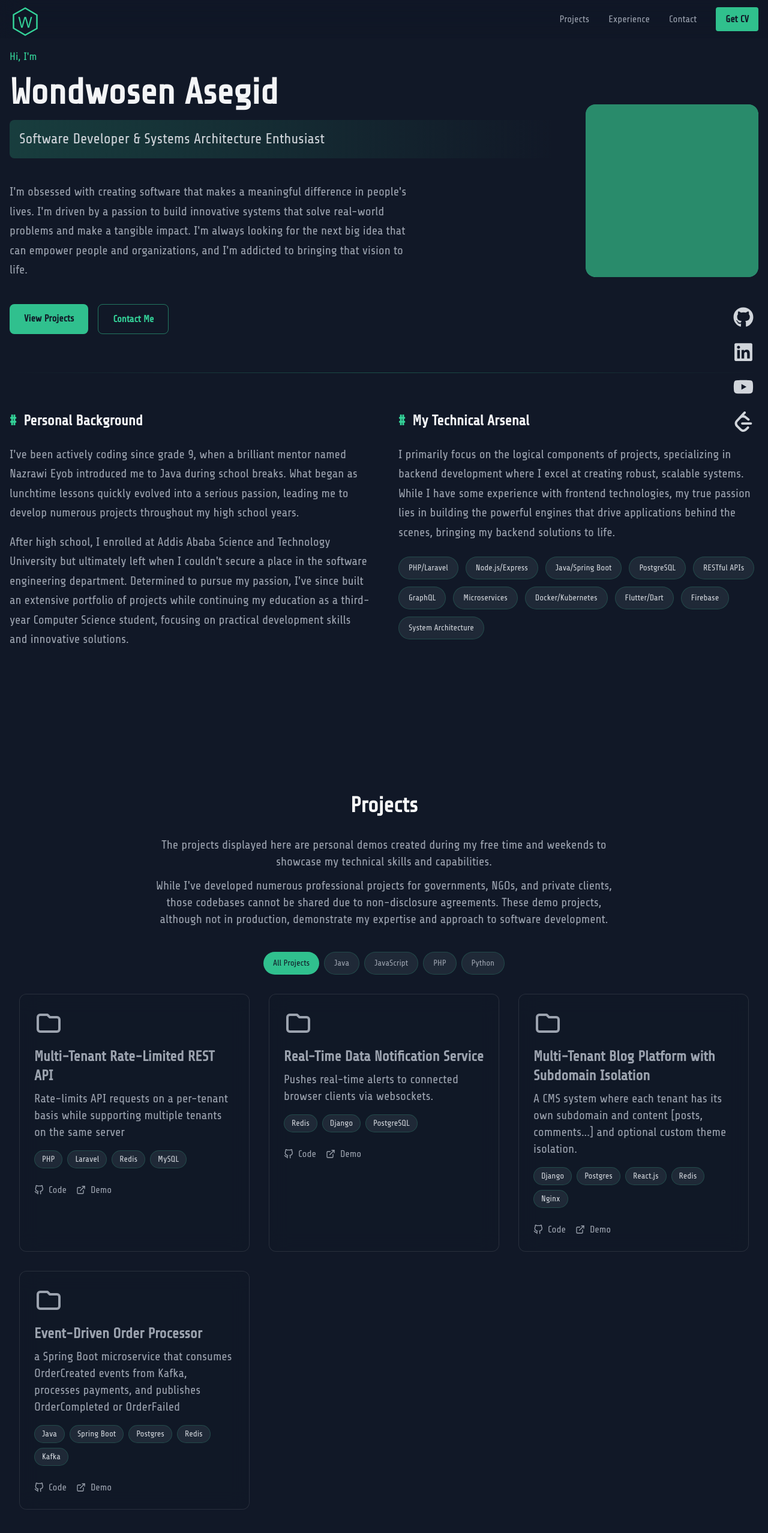
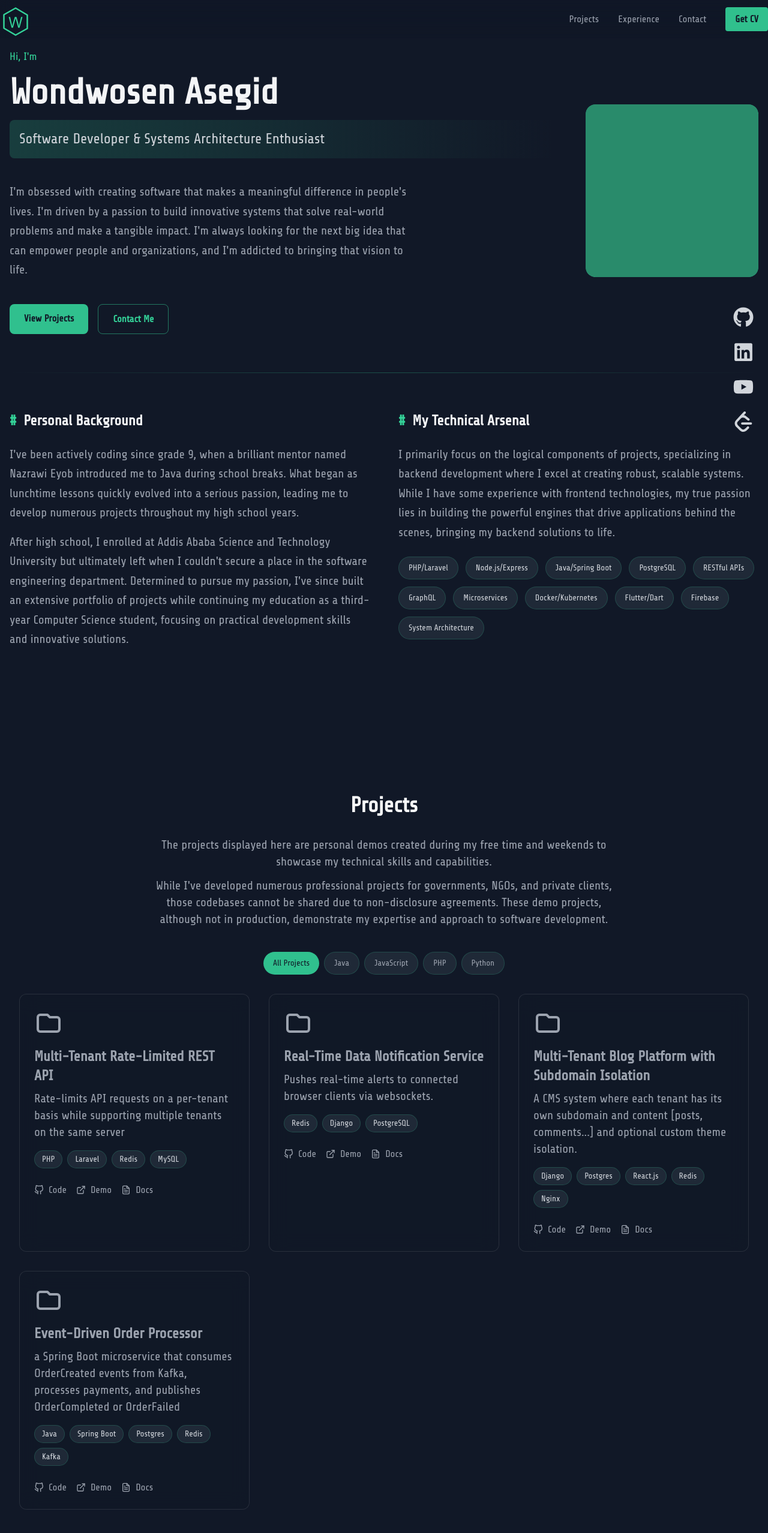
Before and after one commit to mc-solo/my-portfolio, a React (Vite) app: page / in a window 1280 px wide. Shown: the top 2556 px of the page at 60% size. Built offline with nearby package versions, Linux system fonts and the light colour scheme; grey boxes are pictures that could not be loaded.

Commit message:
header update

```diff
--- a/src/components/Experience.jsx
+++ b/src/components/Experience.jsx
@@ -53,6 +53,7 @@ const Experience = () => {
           </div>
         ))}
       </div>
+
     </div>
   )
 }
--- a/src/components/Hero.jsx
+++ b/src/components/Hero.jsx
@@ -19,7 +19,7 @@ const Hero = () => {
   };
 
   return (
-    <div className="container py-20 mx-auto  px-4  ">
+    <div className="container mx-auto py-20  px-4 ">
       <div className="w-full space-y-16">
         {/* Main Content Section */}
         <div className="flex flex-col lg:flex-row items-center gap-12">
@@ -35,7 +35,7 @@ const Hero = () => {
                 initial={{ opacity: 0 }}
                 animate={{ opacity: 1 }}
                 transition={{ delay: 0.4 }}
-                className="text-lg text-emerald-400 font-mono"
+                className="text-lg text-emerald-400 font-mono "
               >
                 Hi, I'm
               </motion.p>
--- a/src/components/Navbar.jsx
+++ b/src/components/Navbar.jsx
@@ -43,7 +43,7 @@ const Navbar = () => {
           : 'backdrop-blur-lg bg-gray-900/40'
       }`}
     >
-      <div className="px-4 w-full">
+      <div className=" w-full ">
         <div className="flex items-center justify-between h-16 max-w-[2000px]   mx-auto">
           {/* Logo: scrolls to top (to="home"), sized & colored here */}
           <div
@@ -63,7 +63,7 @@ const Navbar = () => {
                 smooth={true}
                 offset={-70}
                 duration={1000}
-                className="text-gray-400 hover:text-emerald-400 font-medium transition-colors"
+                className="text-gray-400 hover:text-emerald-400 font-medium transition-colors cursor-pointer"
               >
                 {item.name}
               </Link>
@@ -71,7 +71,7 @@ const Navbar = () => {
             <a
               href="/CV.pdf"
               download
-              className="px-4 py-2 bg-emerald-400/90 hover:bg-emerald-400 text-gray-900 font-semibold rounded transition-colors duration-300"
+              className="px-4  py-2 bg-emerald-400/90 hover:bg-emerald-400 text-gray-900 font-semibold rounded transition-colors duration-300"
             >
               Get CV
             </a>
--- a/src/components/Projects.jsx
+++ b/src/components/Projects.jsx
@@ -1,7 +1,7 @@
 // src/components/Projects.jsx
 import React, { useState, useEffect } from 'react'
 import { motion, AnimatePresence } from 'framer-motion'
-import { FiGithub, FiExternalLink } from 'react-icons/fi'
+import { FiGithub, FiExternalLink, FiFileText } from 'react-icons/fi'
 
 const projects = [
   {
@@ -9,32 +9,36 @@ const projects = [
     description: 'Rate-limits API requests on a per-tenant basis while supporting multiple tenants on the same server',
     tech: ['PHP', 'Laravel', 'Redis', 'MySQL'],
     languages: ['PHP'],
-    github: '#',
-    demo: '#'
+    github: 'https://gihub.com/mc-solo',
+    demo: '#',
+    docs: '#'
   },
   {
     title: 'Real-Time Data Notification Service',
     description: 'Pushes real-time alerts to connected browser clients via websockets.',
     tech: ['Redis','Django', 'PostgreSQL'],
     languages: ['Python'],
-    github: '#',
-    demo: '#'
+    github: 'https://gihub.com/mc-solo',
+    demo: '#',
+    docs: '#'
   },
   {
     title: 'Multi-Tenant Blog Platform with Subdomain Isolation',
     description: 'A CMS system where each tenant has its own subdomain and content [posts, comments...] and optional custom theme isolation.',
     tech: ['Django', 'Postgres', 'React.js', 'Redis', 'Nginx'],
     languages: ['Python', 'JavaScript'],
-    github: '#',
-    demo: '#'
+    github: 'https://gihub.com/mc-solo',
+    demo: '#',
+    docs: '#'
   },
   {
     title: 'Event-Driven Order Processor',
     description: 'a Spring Boot microservice that consumes OrderCreated events from Kafka, processes payments, and publishes OrderCompleted or OrderFailed',
     tech: ['Java', 'Spring Boot', 'Postgres', 'Redis', 'Kafka',],
     languages: ['Java',],
-    github: '#',
-    demo: '#'
+    github: 'https://gihub.com/mc-solo',
+    demo: '#',
+    docs: '#'
   },
 ]
 
@@ -110,6 +114,14 @@ const ProjectCard = ({ project, index }) => (
         >
           <FiExternalLink className="mr-2" /> Demo
         </a>
+        <a
+          href={project.docs}
+          target="_blank"
+          rel="noopener noreferrer"
+          className="flex items-center text-gray-400 hover:text-emerald-400 transition-colors "
+        >
+          <FiFileText className="mr-2" /> Docs
+        </a>
       </div>
     </div>
   </motion.div>
@@ -161,10 +173,10 @@ const Projects = () => {
           animate={{ opacity: 1 }}
           className="max-w-3xl mx-auto mb-10 text-center text-gray-400"
         >
-          <p className="mb-3 text-xl">
+          <p className="mb-3 text-xl md:text-center text-left">
             The projects displayed here are personal demos created during my free time and weekends to showcase my technical skills and capabilities.
           </p>
-          <p className="text-xl">
+          <p className="text-xl md:text-center text-left">
             While I've developed numerous professional projects for governments, NGOs, and private clients, those codebases cannot be shared due to non-disclosure agreements.
             These demo projects, although not in production, demonstrate my expertise and approach to software development.
           </p>
```
